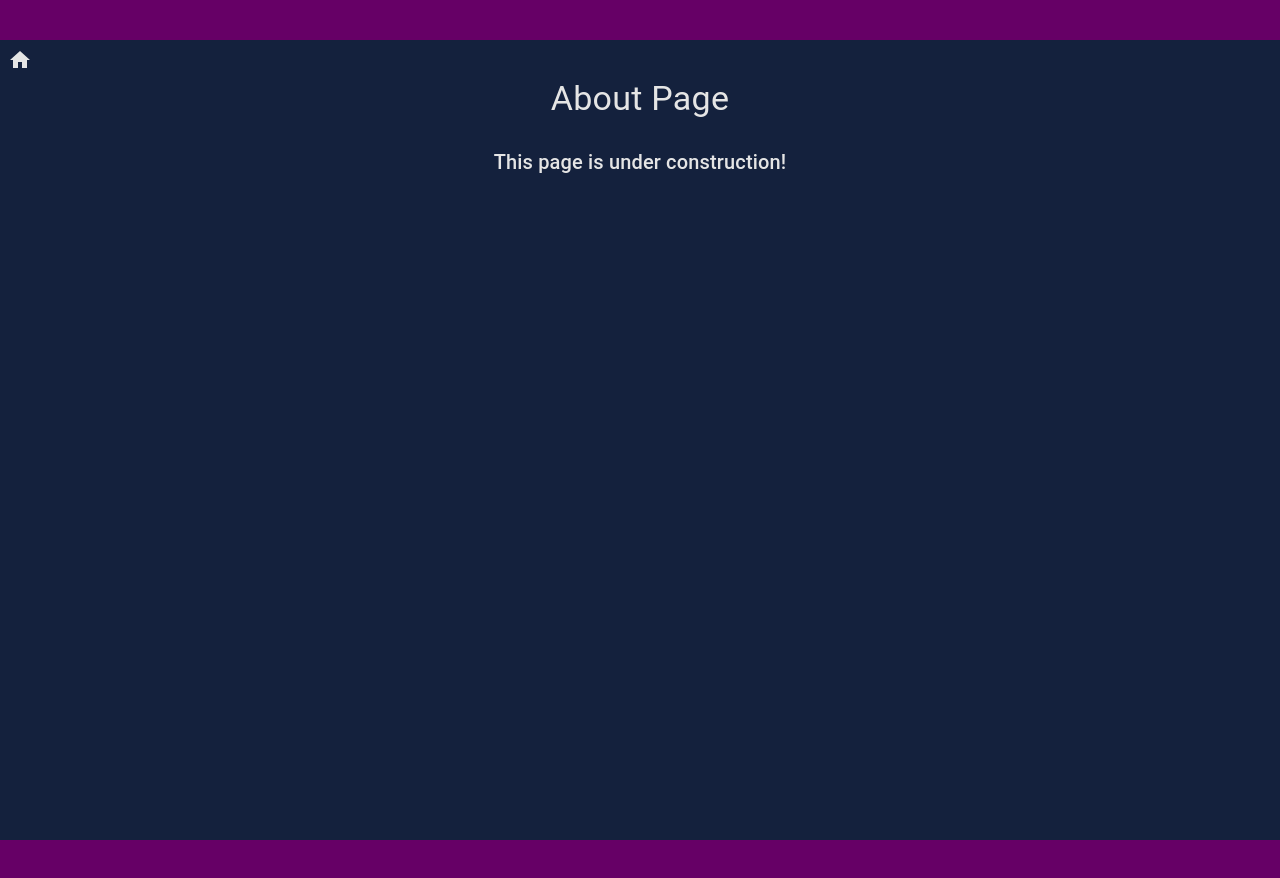
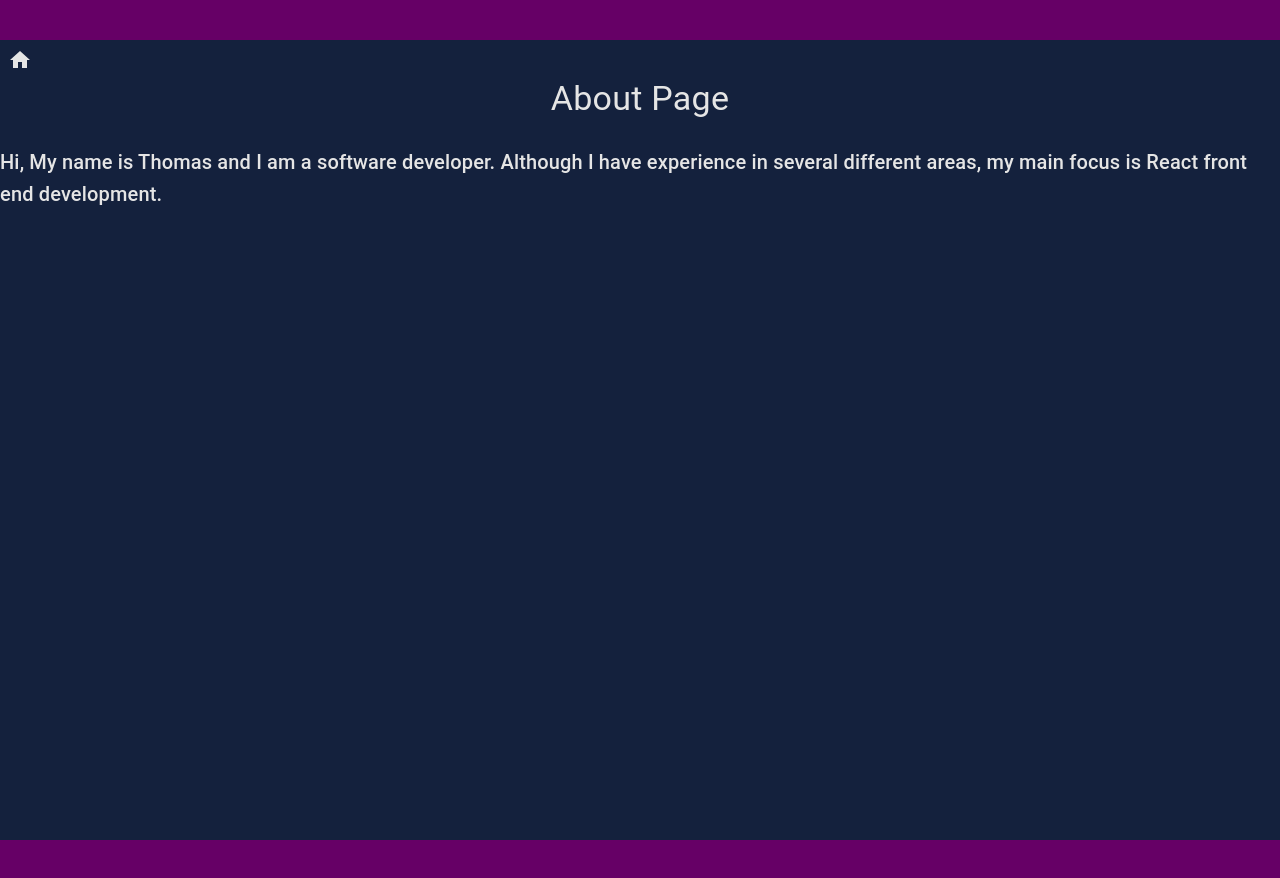
Before and after one commit to tommyj99/tommyj-site, a Next.js app: page /about in a window 1280 px wide. Built offline with nearby package versions, Linux system fonts and the light colour scheme.

Commit message:
adding Thomas description

```diff
--- a/pages/about.js
+++ b/pages/about.js
@@ -49,12 +49,15 @@ const About = () => {
           </Typography>
           <Typography
             style={{
+              display: "block",
               color: "#e5e5e5",
               marginTop: "2%",
             }}
             variant="h6"
           >
-            This page is under construction!
+            Hi, My name is Thomas and I am a software developer. Although I have
+            experience in several different areas, my main focus is React front
+            end development.
           </Typography>
         </Box>
       </Box>
```
